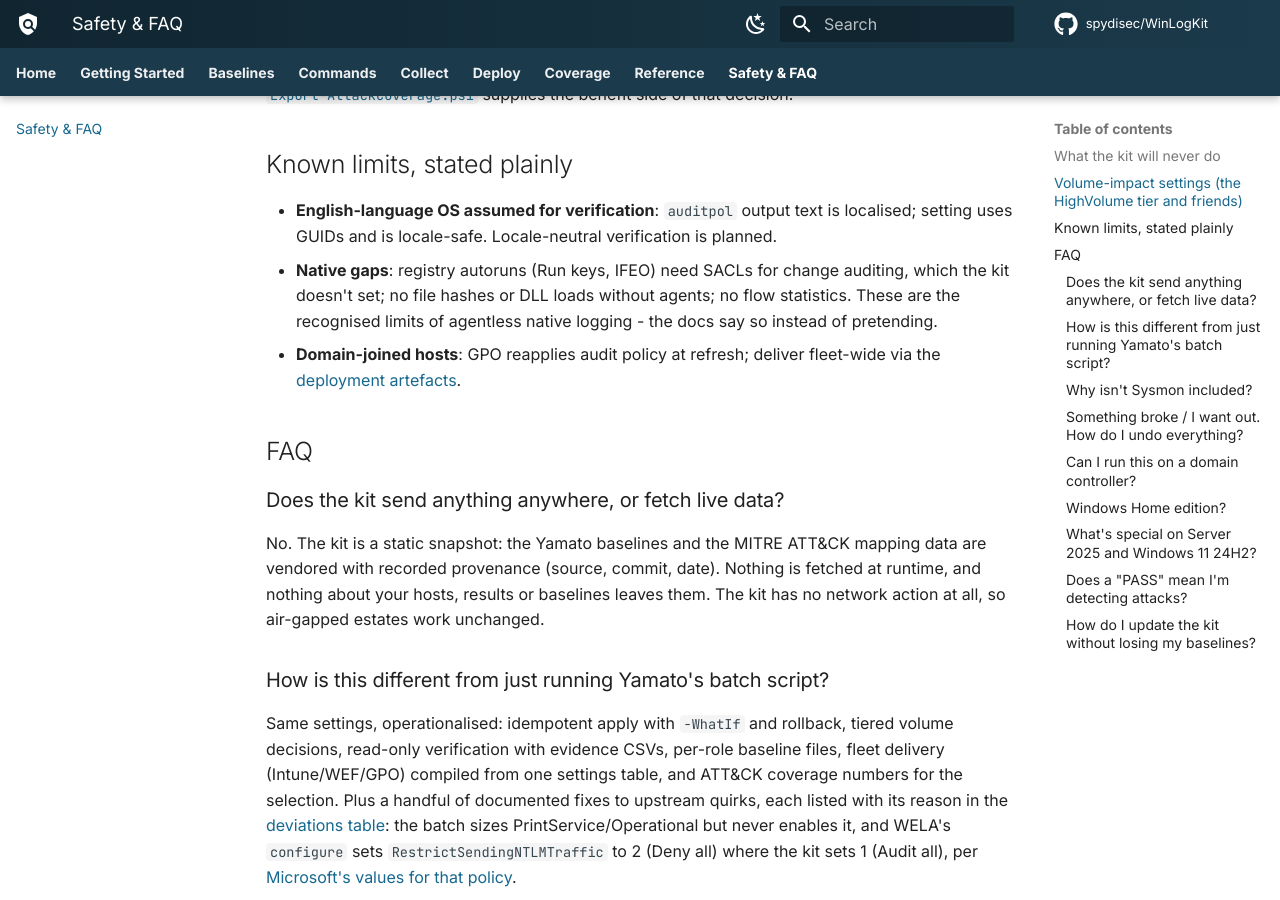
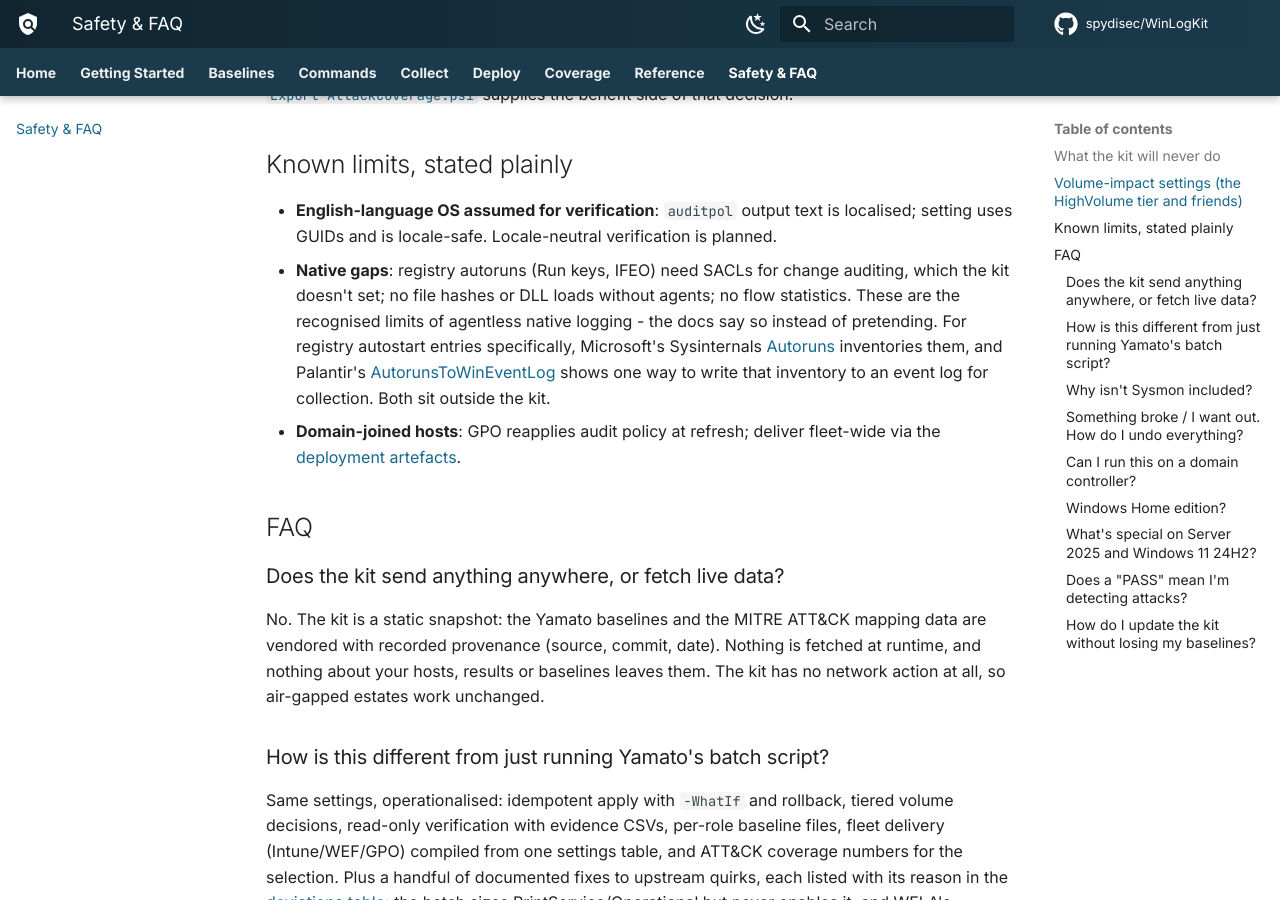
Before and after one commit to spydisec/WinLogKit, an MkDocs documentation site: the page built from docs/safety.md, in a window 1280 px wide and 900 px high, scrolled down 1531 px. Built offline with MkDocs 1.6.1 and Material for MkDocs 9.7.7, drawn with Linux system fonts in a browser that asks for light colours; comment, search, counter and statistics services are not loaded.

Commit message:
Safety: one pointer to Sysinternals Autoruns for the registry-autorun gap
The add-on is gone; this adds a single external reference (Sysinternals Autoruns, Palantir's AutorunsToWinEventLog) under Known limits for anyone who needs that visibility. No scripts involved.

Co-Authored-By: Claude Opus 5.5 <noreply@anthropic.com>

```diff
--- a/docs/safety.md
+++ b/docs/safety.md
@@ -44,6 +44,12 @@ decision.
   auditing, which the kit doesn't set; no file hashes or DLL loads without
   agents; no flow statistics. These are the recognised limits
   of agentless native logging - the docs say so instead of pretending.
+  For registry autostart entries specifically, Microsoft's Sysinternals
+  [Autoruns](https://learn.microsoft.com/sysinternals/downloads/autoruns)
+  inventories them, and Palantir's
+  [AutorunsToWinEventLog](https://github.com/palantir/windows-event-forwarding/tree/master/AutorunsToWinEventLog)
+  shows one way to write that inventory to an event log for collection.
+  Both sit outside the kit.
 - **Domain-joined hosts**: GPO reapplies audit policy at refresh; deliver
   fleet-wide via the [deployment artefacts](deployment.md).
 
```
